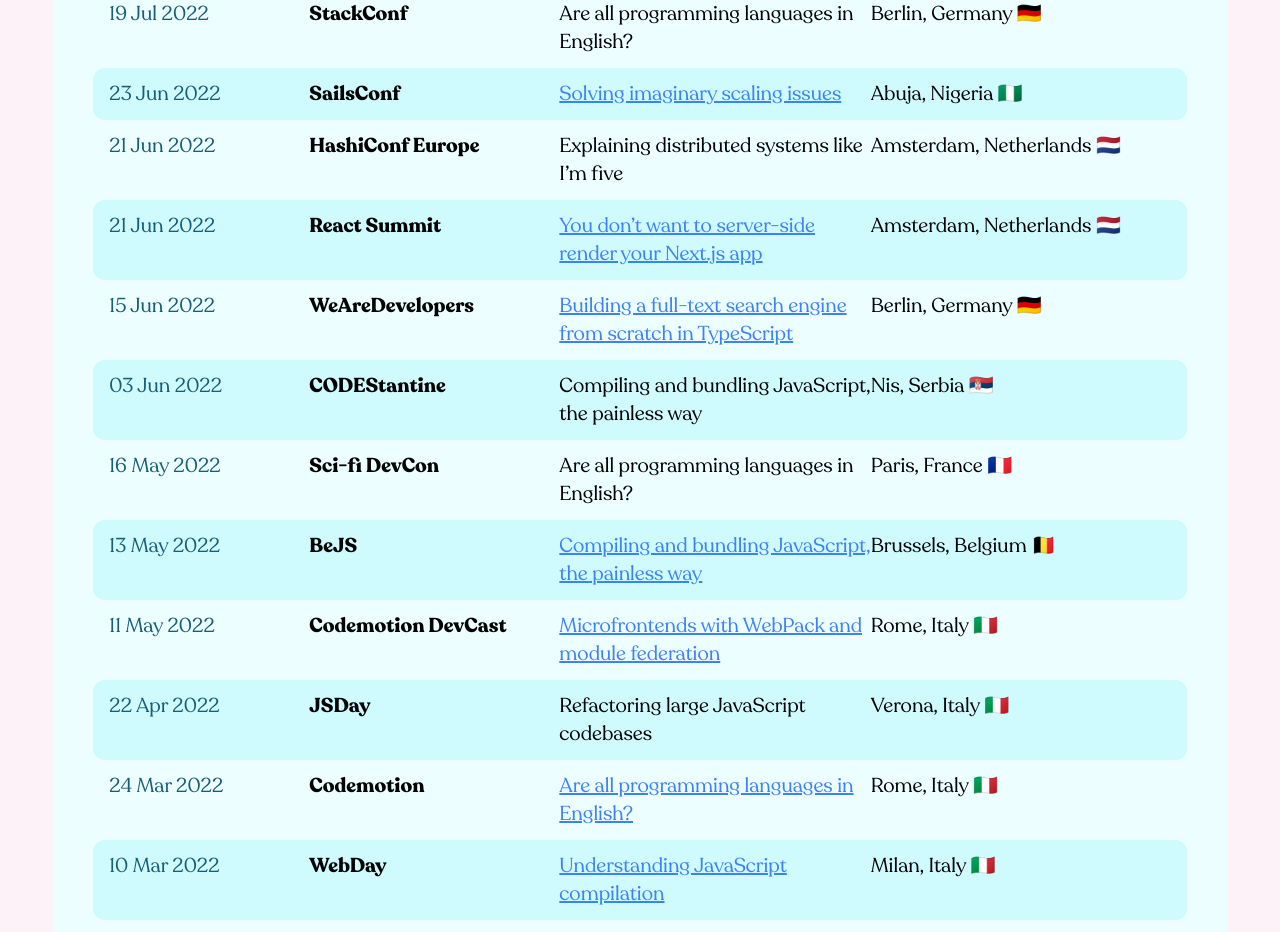
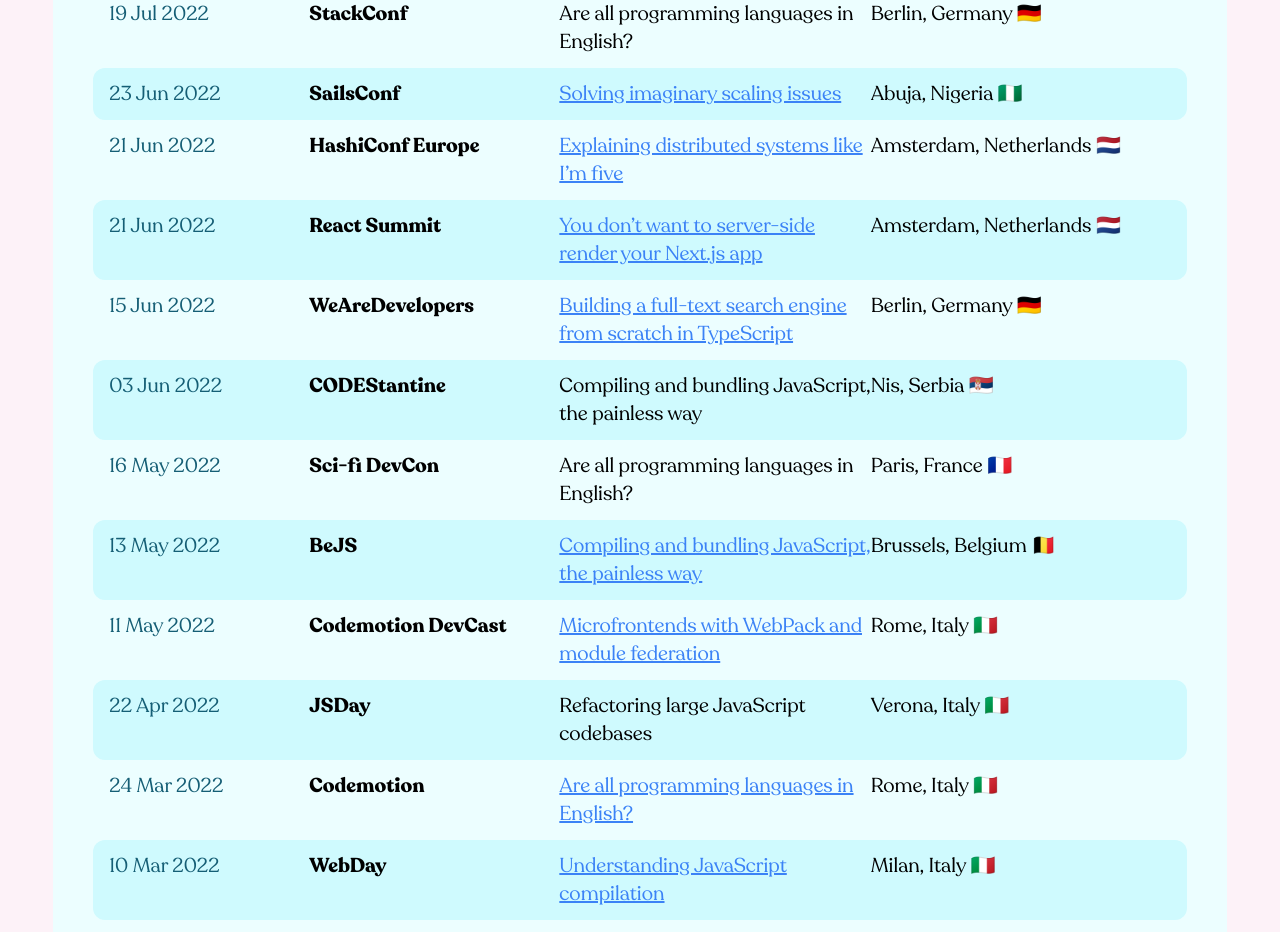
Before and after one commit to micheleriva/personal-website, a Next.js app: page /talks in a window 1280 px wide. Shown: the part 1900-2832 px from the top of the page. Built offline with nearby package versions, Linux system fonts and the light colour scheme.

Commit message:
feat: adds hashiconf talk url

```diff
--- a/data/events.js
+++ b/data/events.js
@@ -490,7 +490,7 @@
     country: "Netherlands",
     emoji: "🇳🇱",
     title: "Explaining distributed systems like I’m five",
-    url: null,
+    url: "https://www.youtube.com/watch?v=CESKgdNiKJw",
     language: "english",
     type: "talk",
     mode: "in-person",
```
